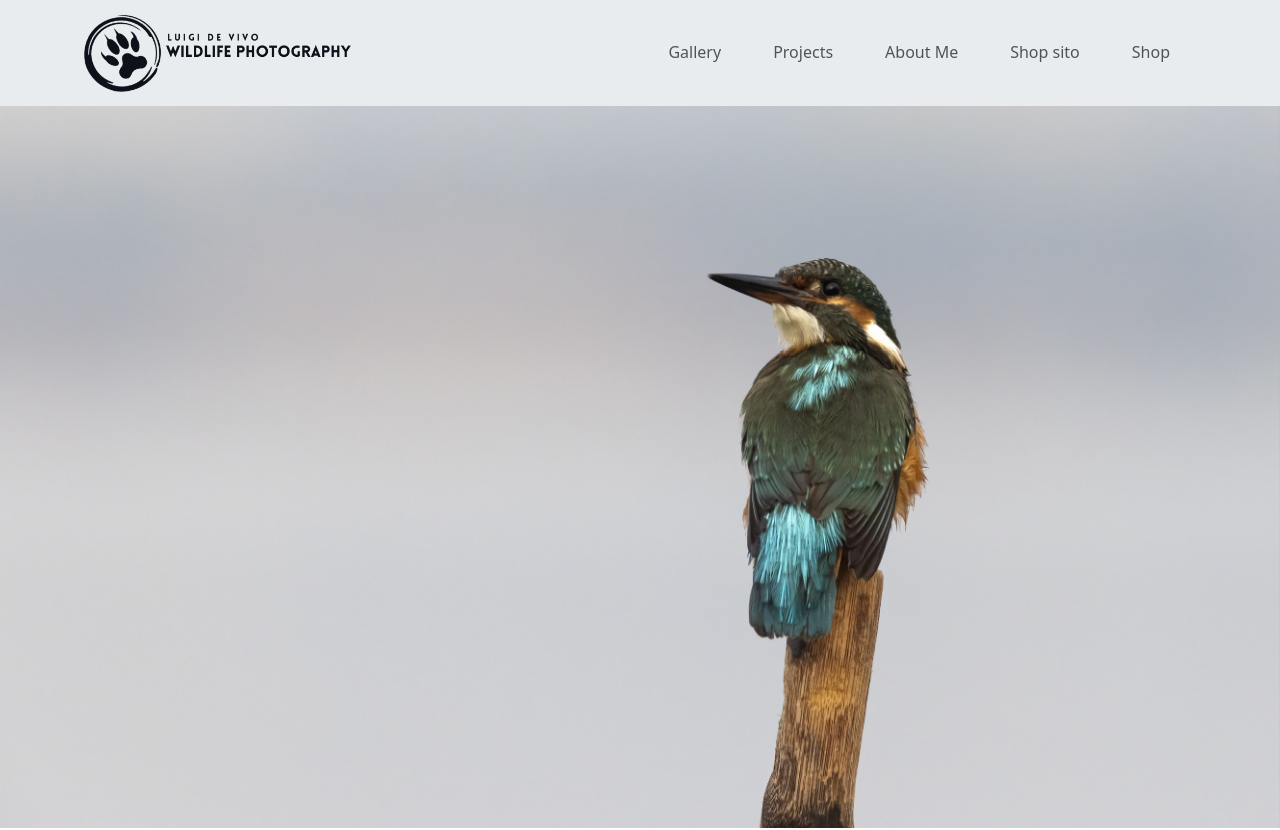
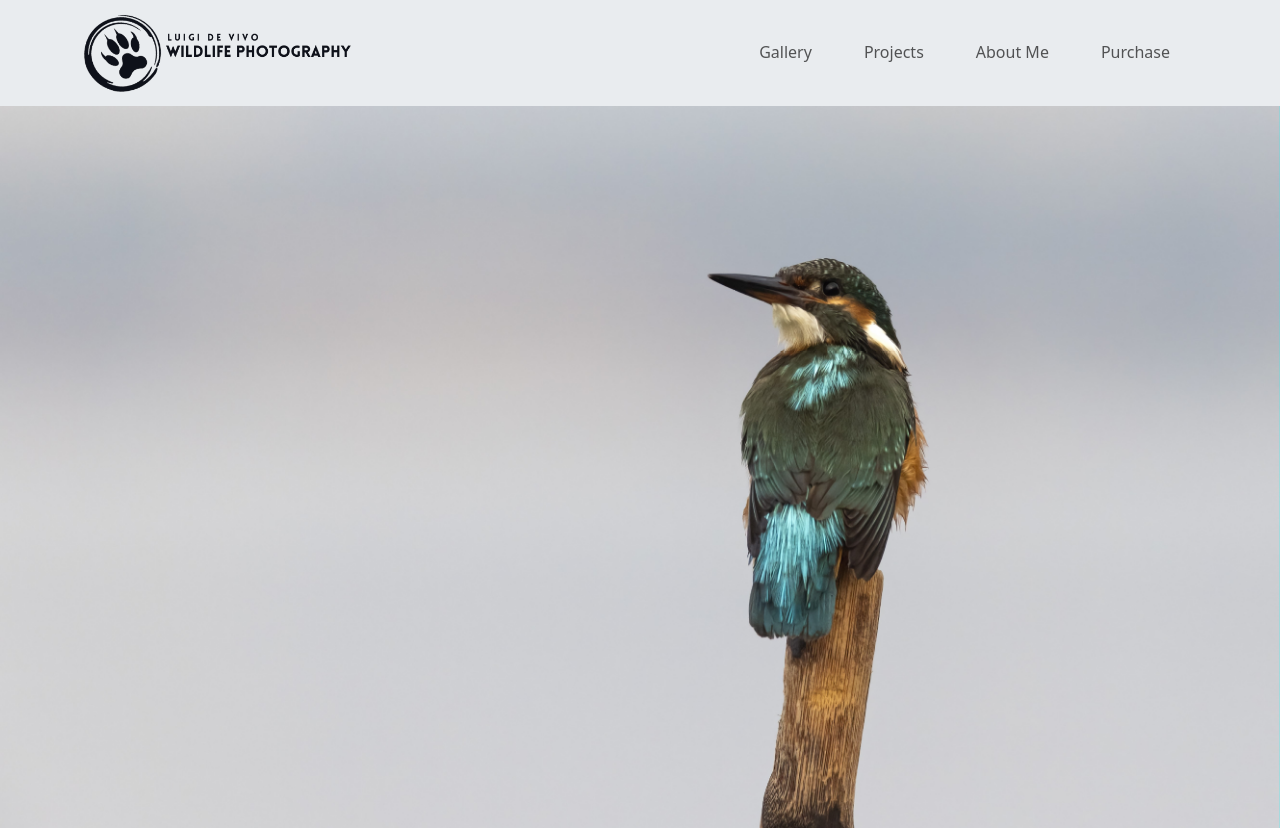
Before and after one commit to mesciuS/photo-gallery, a JavaScript app: page / in a window 1280 px wide. Shown: the top 830 px of the page. Built offline with nearby package versions, Linux system fonts and the light colour scheme.

Commit message:
fix: tolto link esterno a shop

```diff
--- a/src/components/AppNavbar.vue
+++ b/src/components/AppNavbar.vue
@@ -57,10 +57,7 @@ export default {
             <router-link class="nav-link" :to="{ name: 'about' }">About Me</router-link>
           </li>
           <li class="nav-item">
-            <router-link class="nav-link" :to="{ name: 'shop' }">Shop sito</router-link>
-          </li>
-          <li class="nav-item">
-            <a class="nav-link" href="https://www.ilgiardinodelreshop.it/41-stampe-d-autore-e-quadri?q=Formato-Stampa+d%27arte" target="_blank">Shop</a>
+            <router-link class="nav-link" :to="{ name: 'shop' }">Purchase</router-link>
           </li>
         </ul>
       </div>
```
